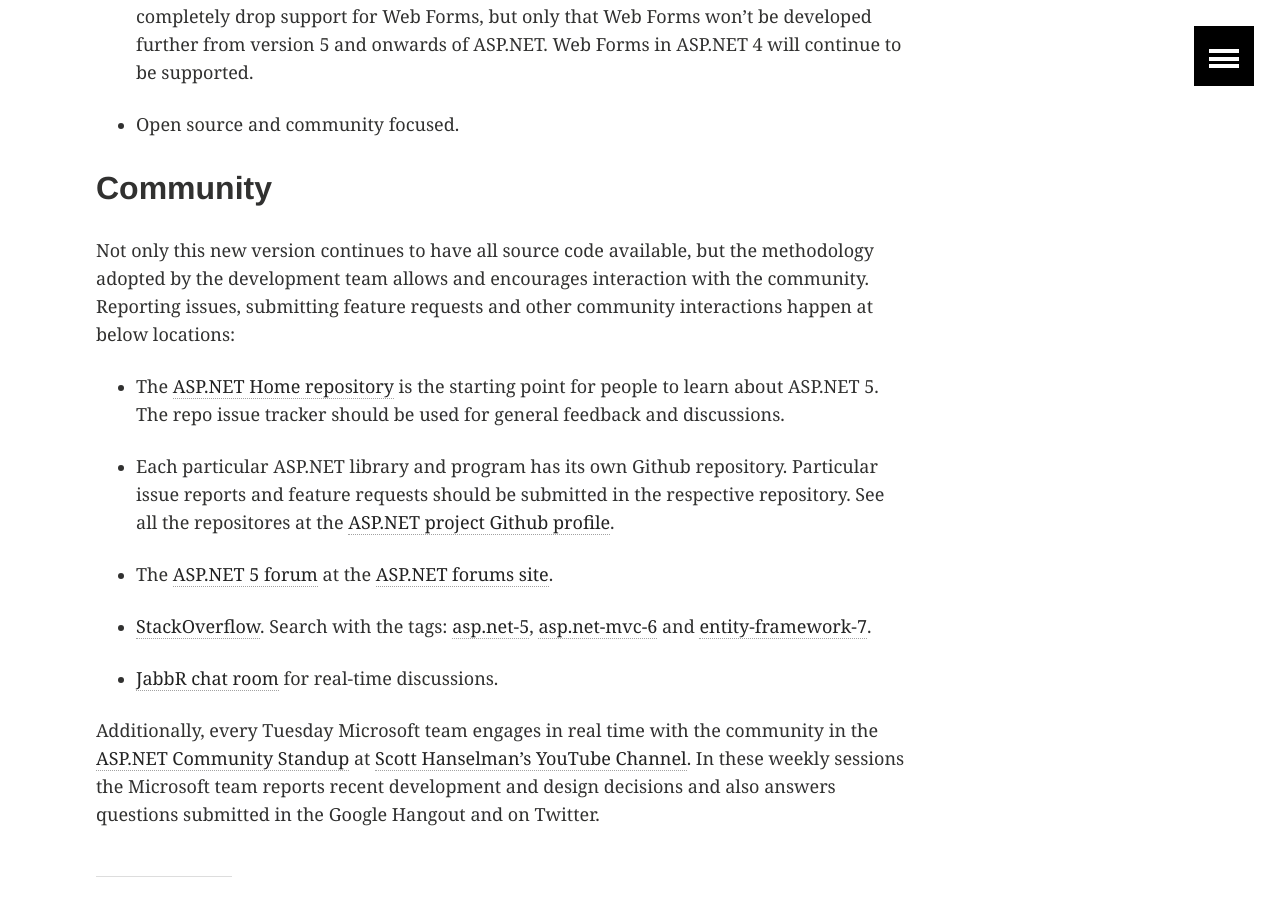
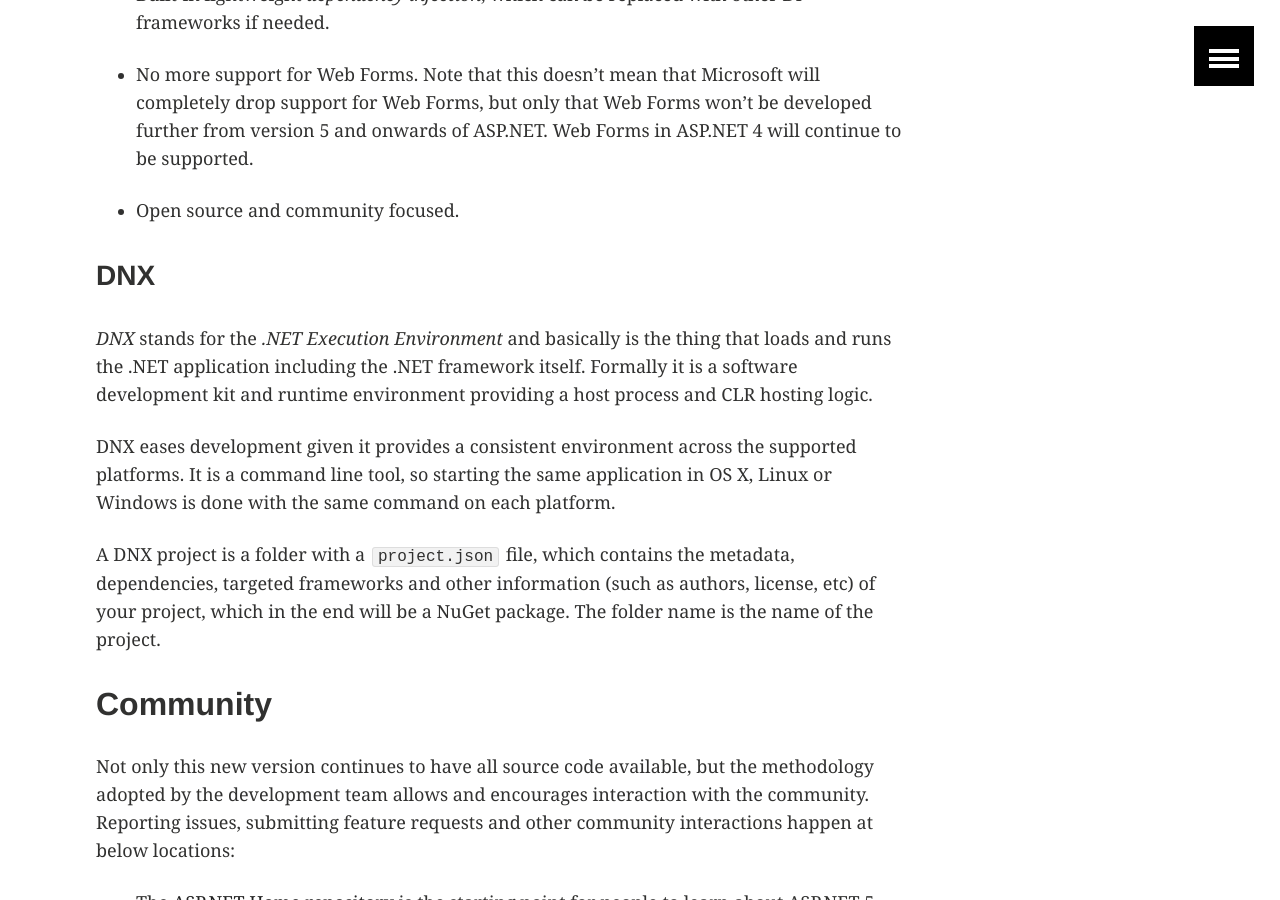
Before and after one commit to lopezpdvn/aspnet5co, a Jekyll site: the page built from pages/other.md, in a window 1280 px wide and 900 px high, scrolled down 4904 px. Built offline with Jekyll 4.4.1, drawn with Linux system fonts in a browser that asks for light colours.

Commit message:
Added DNX section

```diff
--- a/pages/other.md
+++ b/pages/other.md
@@ -190,6 +190,23 @@ Other changes and improvements are summarized as follows:
 
 * Open source and community focused.
 
+### DNX
+
+*DNX* stands for the *.NET Execution Environment* and basically is the thing
+that loads and runs the .NET application including the .NET framework itself.
+Formally it is a software development kit and runtime environment providing a
+host process and CLR hosting logic.
+
+DNX eases development given it provides a consistent environment across the
+supported platforms. It is a command line tool, so starting the same
+application in OS X, Linux or Windows is done with the same command on each
+platform.
+
+A DNX project is a folder with a `project.json` file, which contains the
+metadata, dependencies, targeted frameworks and other information (such as
+authors, license, etc) of your project, which in the end will be a NuGet
+package. The folder name is the name of the project.
+
 ## Community
 
 Not only this new version continues to have all source code available, but the
```
Also changed, not shown: pages/installation.md (added, +11 -0 lines), pages/references.md (+1 -0 lines).
